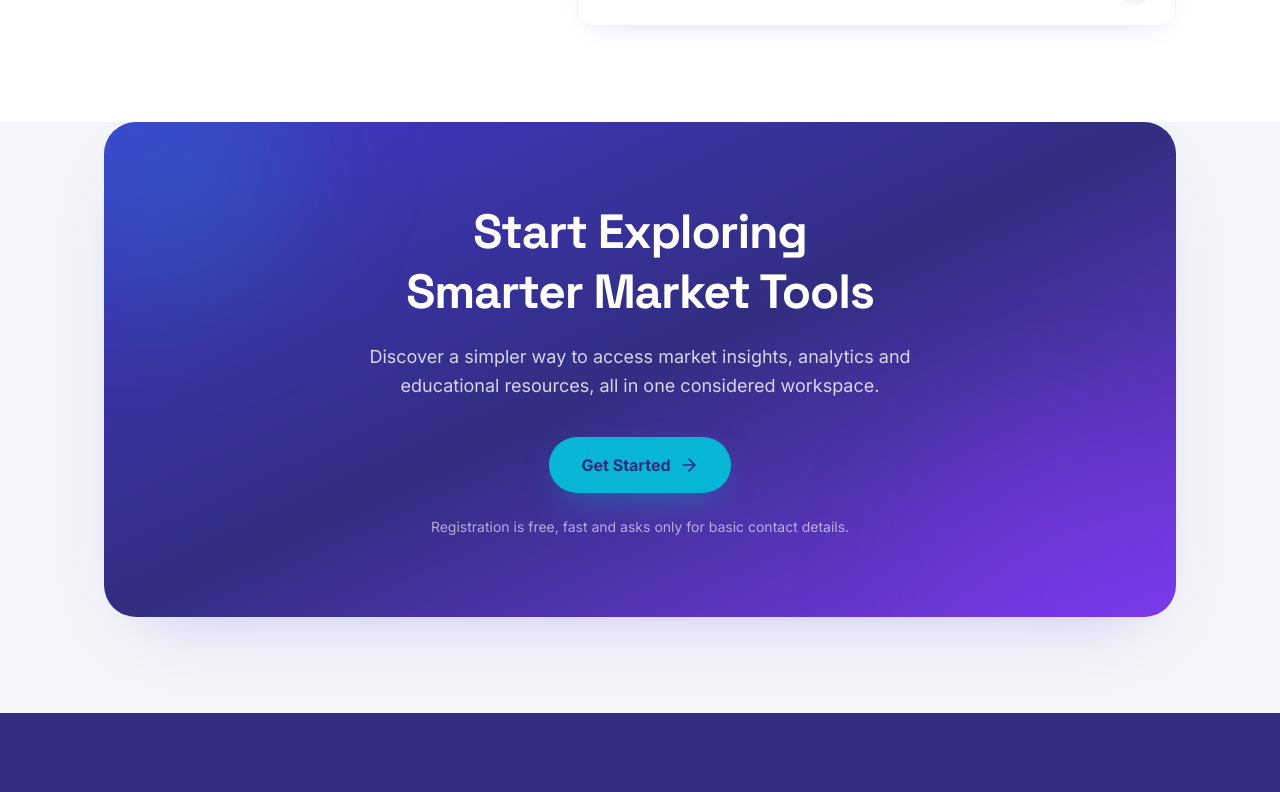
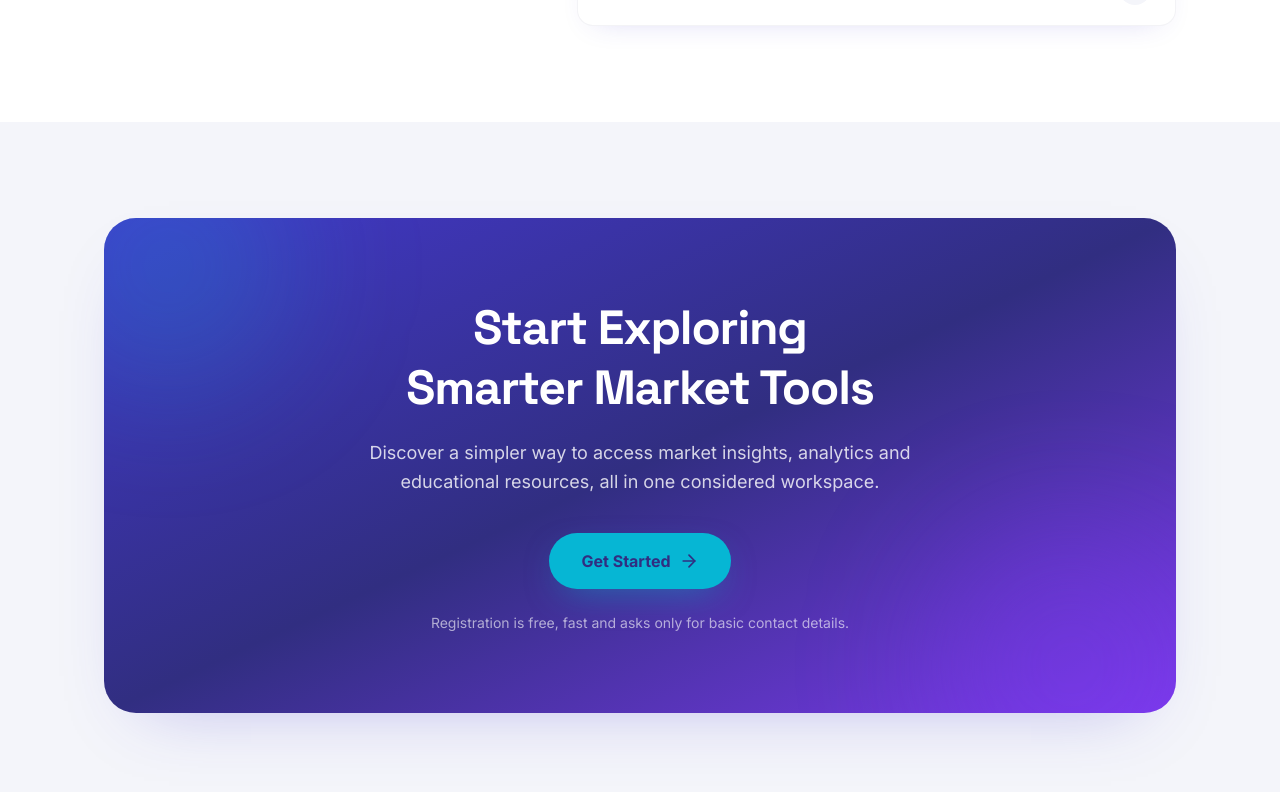
Before and after one commit to ZeeTech-Pvt-Ltd/AI-Pro-App, a Next.js app: page / in a window 1280 px wide. Shown: the part 7262-8054 px from the top of the page. Built offline with nearby package versions, Linux system fonts and the light colour scheme.

Commit message:
Equalise top and bottom padding on closing CTAs

```diff
--- a/src/components/FinalCTA.jsx
+++ b/src/components/FinalCTA.jsx
@@ -2,7 +2,7 @@ import { ArrowRight } from 'lucide-react';
 
 export default function FinalCTA() {
   return (
-    <section aria-label="Get started" className="relative overflow-hidden bg-canvas pb-16 sm:pb-24">
+    <section aria-label="Get started" className="relative overflow-hidden bg-canvas py-16 sm:py-24">
       <div className="shell">
         <div className="relative overflow-hidden rounded-[2rem] bg-gradient-to-br from-primary via-primary-deep to-secondary px-6 py-16 text-center shadow-soft sm:px-12 sm:py-20">
           {/* Decorative shapes */}
--- a/src/components/PageCTA.jsx
+++ b/src/components/PageCTA.jsx
@@ -9,7 +9,7 @@ export default function PageCTA({
   text = 'Create your account and see the platform for yourself, with no card details required.',
 }) {
   return (
-    <section className="pb-16 pt-8 sm:pb-24" aria-labelledby="page-cta-title">
+    <section className="py-16 sm:py-24" aria-labelledby="page-cta-title">
       <div className="shell">
         <div className="relative overflow-hidden rounded-[2rem] bg-gradient-to-br from-primary via-primary-deep to-secondary px-6 py-14 text-center shadow-soft sm:px-12 sm:py-16">
           <div aria-hidden="true" className="pointer-events-none absolute inset-0">
```
